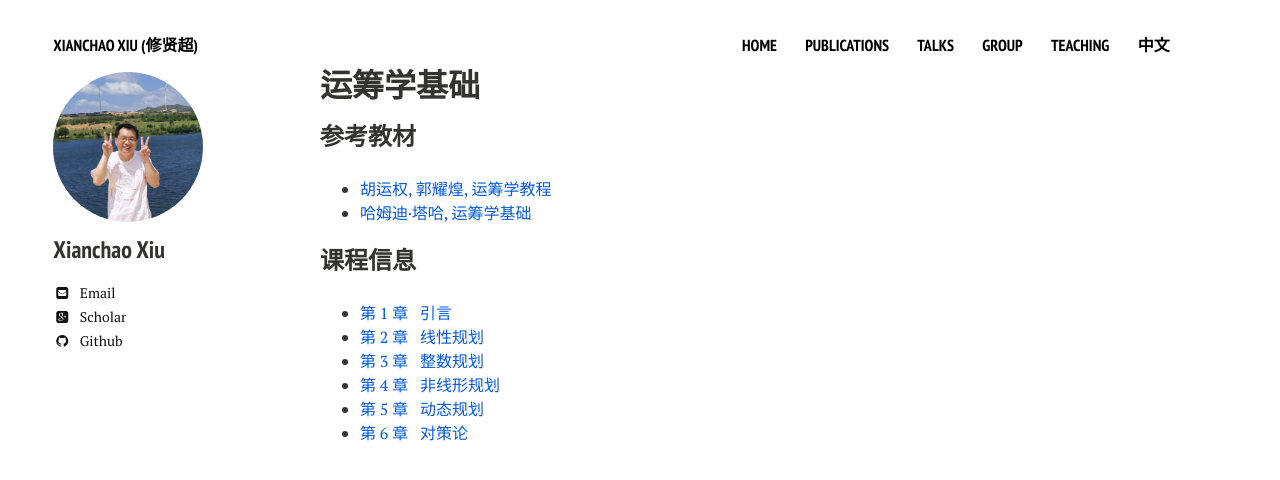
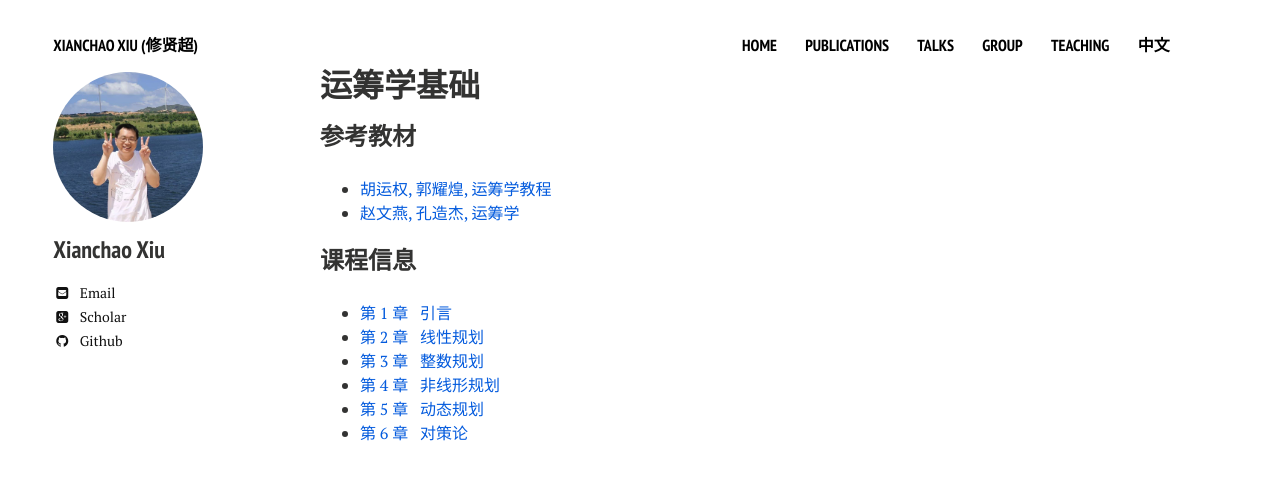
Before and after one commit to xianchaoxiu/xianchaoxiu.github.io, a Jekyll site: the page built from teaching/OR/2024/index.md, in a window 1280 px wide. Shown: the top 480 px of the page. Built offline with Jekyll 4.4.1, drawn with Linux system fonts in a browser that asks for light colours; nearby versions of some CDN libraries.

Commit message:
Update index.md

```diff
--- a/teaching/OR/2024/index.md
+++ b/teaching/OR/2024/index.md
@@ -7,7 +7,7 @@ share: false
 
 ### 参考教材
 * <a href="https://item.jd.com/14020941.html" class="textlink" target="_blank"> 胡运权, 郭耀煌, 运筹学教程 </a><br>
-* <a href="https://item.jd.com/13383821.html" class="textlink" target="_blank"> 哈姆迪·塔哈, 运筹学基础 </a><br>
+* <a href="https://item.jd.com/15239544.html" class="textlink" target="_blank"> 赵文燕, 孔造杰, 运筹学 </a><br>
 
 
 ### 课程信息
```
